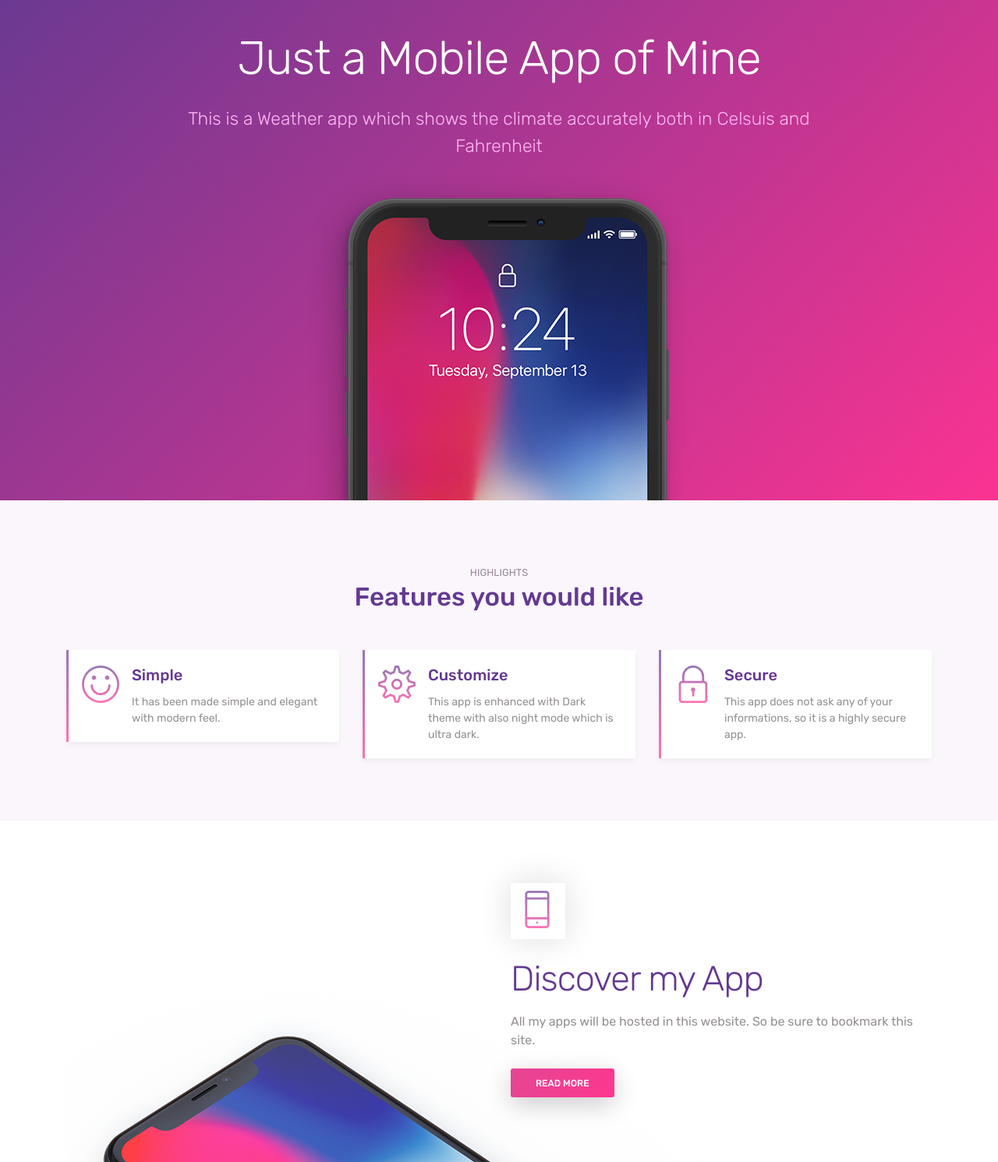
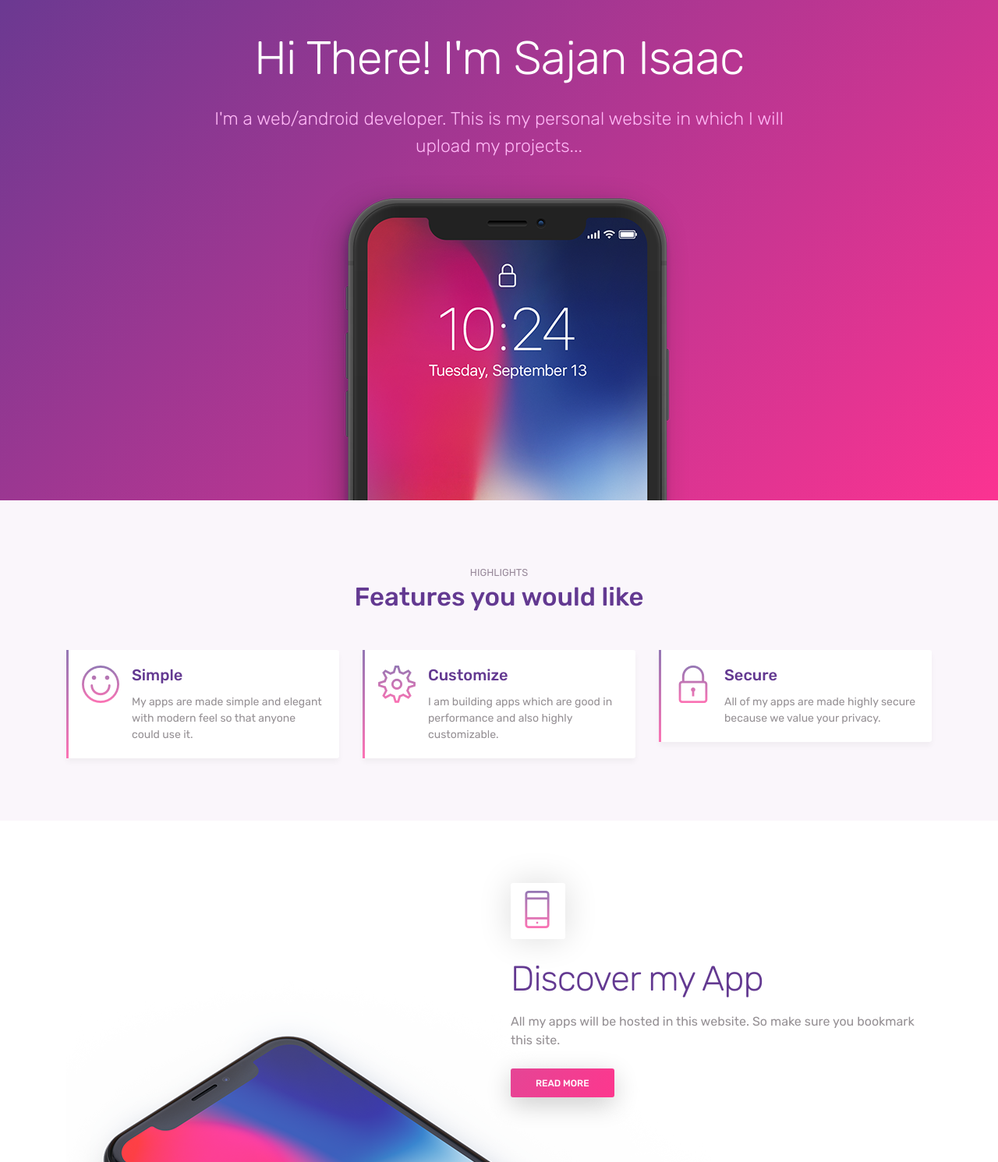
Before and after one commit to IPSWizard/sajanisaac.github.io, a plain HTML site: page index.html in a window 1280 px wide. Shown: the part 109-1600 px from the top of the page at 78% size. Drawn offline with nearby package versions, Linux system fonts and the light colour scheme.

Commit message:
Update index.html

```diff
--- a/index.html
+++ b/index.html
@@ -50,8 +50,8 @@
 
     <header class="bg-gradient" id="home">
         <div class="container mt-5">
-            <h1>Just a Mobile App of Mine</h1>
-            <p class="tagline"> This is a Weather app which shows the climate accurately both in Celsuis and  Fahrenheit</p>
+            <h1>Hi There! I'm Sajan Isaac</h1>
+            <p class="tagline"> I'm a web/android developer. This is my personal website in which I will upload my projects...</p>
         </div>
         <div class="img-holder mt-3"><img src="images/iphonex.png" alt="phone" class="img-fluid"></div>
     </header>
@@ -75,7 +75,7 @@
                                 <span class="ti-face-smile gradient-fill ti-3x mr-3"></span>
                                 <div class="media-body">
                                     <h4 class="card-title">Simple</h4>
-                                    <p class="card-text">It has been made simple and elegant with modern feel.</p>
+                                    <p class="card-text">My apps are made simple and elegant with modern feel so that anyone could use it.</p>
                                 </div>
                             </div>
                         </div>
@@ -88,7 +88,7 @@
                                 <span class="ti-settings gradient-fill ti-3x mr-3"></span>
                                 <div class="media-body">
                                     <h4 class="card-title">Customize</h4>
-                                    <p class="card-text">This app is enhanced with Dark theme with also night mode which is ultra dark.</p>
+                                    <p class="card-text">I am building apps which are good in performance and also highly customizable.</p>
                                 </div>
                             </div>
                         </div>
@@ -101,7 +101,7 @@
                                 <span class="ti-lock gradient-fill ti-3x mr-3"></span>
                                 <div class="media-body">
                                     <h4 class="card-title">Secure</h4>
-                                    <p class="card-text">This app does not ask any of your informations, so it is a highly secure app. </p>
+                                    <p class="card-text">All of my apps are made highly secure because we value your privacy. </p>
                                 </div>
                             </div>
                         </div>
@@ -122,7 +122,7 @@
                 <div class="col-lg-6 offset-lg-6">
                     <div class="box-icon"><span class="ti-mobile gradient-fill ti-3x"></span></div>
                     <h2>Discover my App</h2>
-                    <p class="mb-4">All my apps will be hosted in this website. So be sure to bookmark this site.</p>
+                    <p class="mb-4">All my apps will be hosted in this website. So make sure you bookmark this site.</p>
                     <a href="#" class="btn btn-primary">Read more</a>
                 </div>
             </div>
@@ -239,7 +239,7 @@
                     <a href="#" class="btn btn-light"><img src="images/appleicon.png" alt="icon"> App Store</a>
                     <a href="#" class="btn btn-light"><img src="images/playicon.png" alt="icon"> Google play</a>
                 </div>
-                <p class="text-primary"><small><i>*Works on Android 9+</i></small></p>
+                <p class="text-primary"><small><i>*Works smoothly on Android 9+</i></small></p>
             </div>
         </div>
 
@@ -258,15 +258,15 @@
                     </div>
                     <div class="d-block d-sm-inline-block">
                         <p class="mb-0">
-                            <span class="ti-headphone-alt mr-2"></span> <a href="tel:51836362800">+91-8667241903</a>
+                            <span class="ti-headphone-alt mr-2"></span> <a href="tel:+91-8667241903">+91-8667241903</a>
                         </p>
                     </div>
 
                 </div>
                 <div class="col-lg-6">
                     <div class="social-icons">
-                        <a href="https://www.github.com/IPSWIZARD"><span class="ti-facebook"></span></a>
-                        <a href="https://in.linkedin.com/in/sajan-isaac-96461a22b?trk=people-guest_people_search-card"><span class="ti-email"></span></a>
+                        <a href="https://www.github.com/IPSWIZARD"><span class="fa fa-github"></span></a>
+                        <a href="https://in.linkedin.com/in/sajan-isaac-96461a22b?trk=people-guest_people_search-card"><span class="ti-linkedin"></span></a>
                         <a href="https://www.instagram.com/isaaccbbabu/?hl=en"><span class="ti-instagram"></span></a>
                     </div>
                 </div>
```
